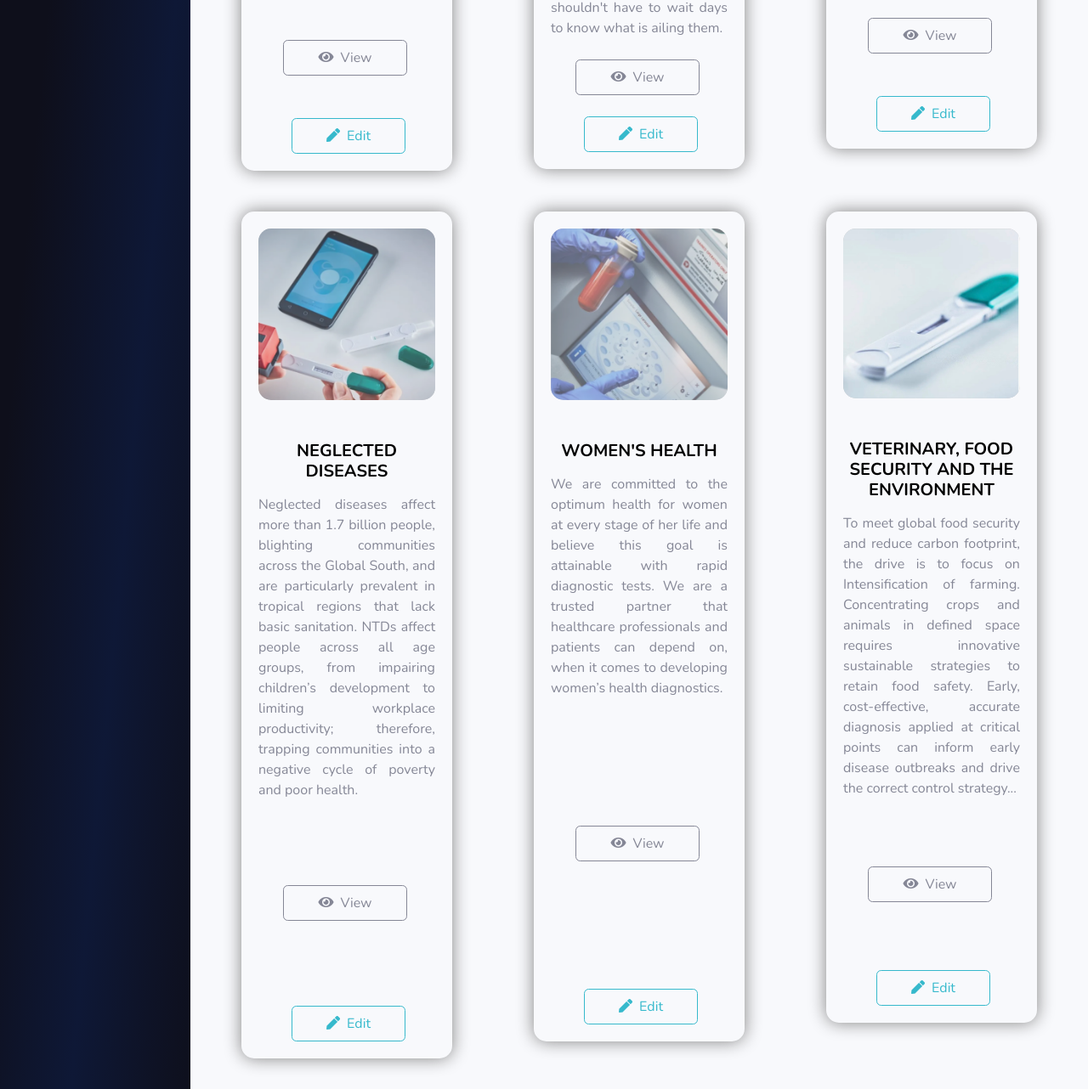
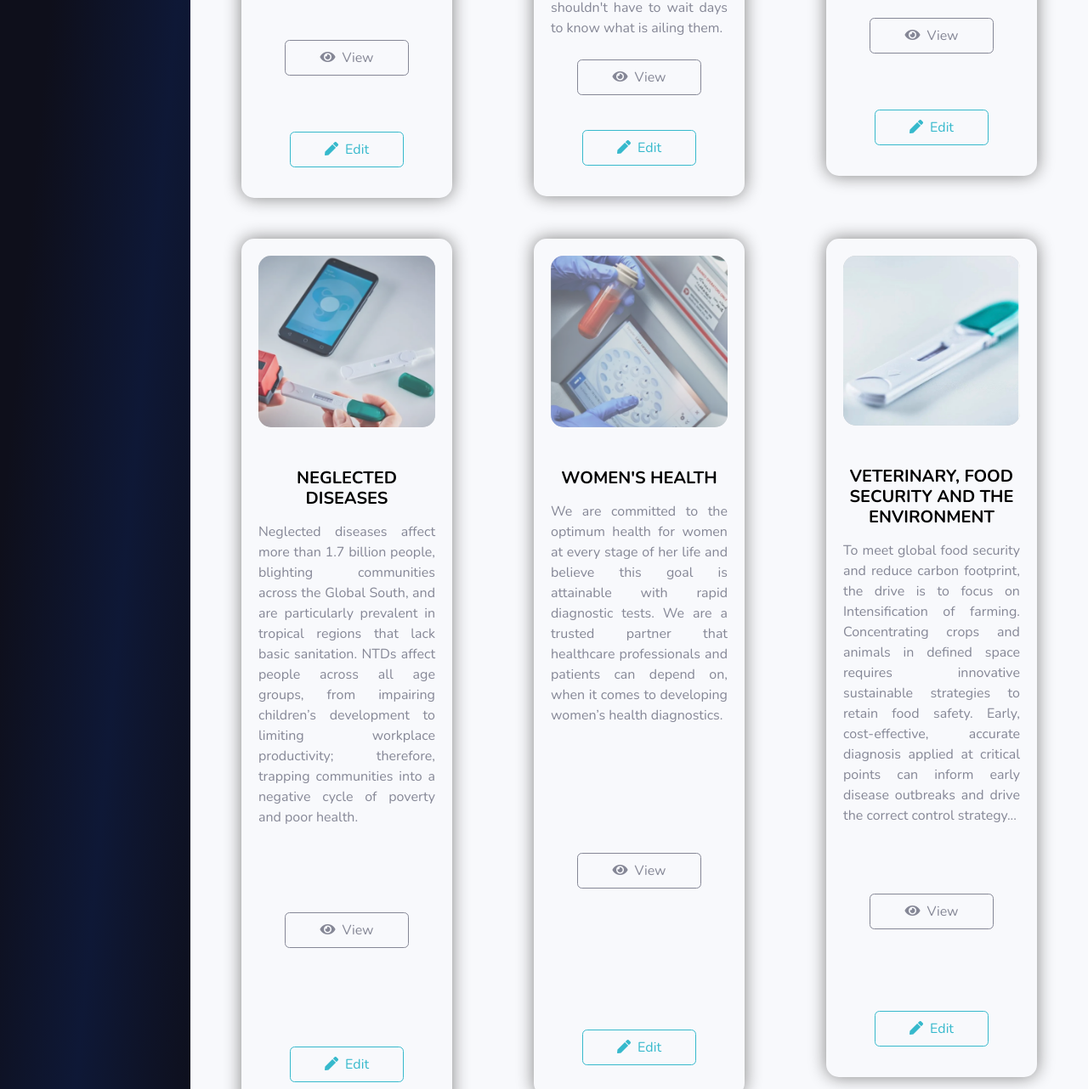
Before and after one commit to Faizanfaizi1997/Biologica---Admin-Panel, a website with bundled scripts: page product.html in a window 1280 px wide. Shown: the part 950-2232 px from the top of the page at 85% size. Built offline with nearby package versions, Linux system fonts and the light colour scheme.

Commit message:
Update product.html

```diff
--- a/product.html
+++ b/product.html
@@ -175,9 +175,9 @@
                                     <div class="text">
                                         <h5>RESPIRATORY DISEASES</h5>
                                         <p>Chronic respiratory diseases affect nearly 550 million worldwide. Although these conditions are incurable, treatment is available to manage symptoms. Rapid diagnostic tests are crucial in the early detection of an exacerbation, thereby limiting the potential of unfavourable health consequences and improving the patient’s quality of life.</p>
-                                        <button class="btn btn-outline-secondary mr-1" data-toggle="modal" data-target="#view-products"><i
+                                        <button class="btn btn-outline-secondary mb-3" data-toggle="modal" data-target="#view-products"><i
                                             class="fas fa-eye pr-1"></i> View</button>
-                                        <button class="btn btn-outline-info ml-1" data-toggle="modal" data-target="#edit-products"><i
+                                        <button class="btn btn-outline-info mb-3" data-toggle="modal" data-target="#edit-products"><i
                                             class="fas fa-pen pr-1"></i> Edit</button>
                                     </div>
                                 </div>
@@ -191,9 +191,9 @@
                                     <div class="text">
                                         <h5>INFECTIOUS DISEASES</h5>
                                         <p>Lateral flow tests are widely seen as vital tools in the fight against infectious disease. Rapid, point-of-cares tests enable health care workers to make quick decisions near the patient. This can be especially important for life threatening diseases like sepsis. It is also critical in lower resource settings, where access to labs is limited. People shouldn't have to wait days to know what is ailing them.</p>
-                                        <button class="btn btn-outline-secondary mr-1" data-toggle="modal" data-target="#view-products"><i
+                                        <button class="btn btn-outline-secondary mb-3" data-toggle="modal" data-target="#view-products"><i
                                             class="fas fa-eye pr-1"></i> View</button>
-                                        <button class="btn btn-outline-info ml-1" data-toggle="modal" data-target="#edit-products"><i
+                                        <button class="btn btn-outline-info mb-3" data-toggle="modal" data-target="#edit-products"><i
                                             class="fas fa-pen pr-1"></i> Edit</button>
                                     </div>
                                 </div>
@@ -207,9 +207,9 @@
                                     <div class="text">
                                         <h5>EPIDEMICS</h5>
                                         <p>Chronic respiratory diseases affect nearly 550 million worldwide. Although these conditions are incurable, treatment is available to manage symptoms. Rapid diagnostic tests are crucial in the early detection of an exacerbation, thereby limiting the potential of unfavourable health consequences and improving the patient’s quality of life.</p>
-                                        <button class="btn btn-outline-secondary mr-1" data-toggle="modal" data-target="#view-products"><i
+                                        <button class="btn btn-outline-secondary mb-3" data-toggle="modal" data-target="#view-products"><i
                                             class="fas fa-eye pr-1"></i> View</button>
-                                        <button class="btn btn-outline-info ml-1" data-toggle="modal" data-target="#edit-products"><i
+                                        <button class="btn btn-outline-info mb-3" data-toggle="modal" data-target="#edit-products"><i
                                             class="fas fa-pen pr-1"></i> Edit</button>
                                     </div>
                                 </div>
@@ -227,9 +227,9 @@
                                     <div class="text">
                                         <h5>NEGLECTED DISEASES</h5>
                                         <p>Neglected diseases affect more than 1.7 billion people, blighting communities across the Global South, and are particularly prevalent in tropical regions that lack basic sanitation. NTDs affect people across all age groups, from impairing children’s development to limiting workplace productivity; therefore, trapping communities into a negative cycle of poverty and poor health.</p>
-                                        <button class="btn btn-outline-secondary mr-1" data-toggle="modal" data-target="#view-products"><i
+                                        <button class="btn btn-outline-secondary mb-3" data-toggle="modal" data-target="#view-products"><i
                                             class="fas fa-eye pr-1"></i> View</button>
-                                        <button class="btn btn-outline-info ml-1" data-toggle="modal" data-target="#edit-products"><i
+                                        <button class="btn btn-outline-info mb-3" data-toggle="modal" data-target="#edit-products"><i
                                             class="fas fa-pen pr-1"></i> Edit</button>
                                     </div>
                                 </div>
@@ -243,9 +243,9 @@
                                     <div class="text">
                                         <h5>WOMEN'S HEALTH</h5>
                                         <p>We are committed to the optimum health for women at every stage of her life and believe this goal is attainable with rapid diagnostic tests. We are a trusted partner that healthcare professionals and patients can depend on, when it comes to developing women’s health diagnostics.</p>
-                                        <button class="btn btn-outline-secondary mr-1" data-toggle="modal" data-target="#view-products"><i
+                                        <button class="btn btn-outline-secondary mb-3" data-toggle="modal" data-target="#view-products"><i
                                             class="fas fa-eye pr-1"></i> View</button>
-                                        <button class="btn btn-outline-info ml-1" data-toggle="modal" data-target="#edit-products"><i
+                                        <button class="btn btn-outline-info mb-3" data-toggle="modal" data-target="#edit-products"><i
                                             class="fas fa-pen pr-1"></i> Edit</button>
                                     </div>
                                 </div>
@@ -259,9 +259,9 @@
                                     <div class="text">
                                         <h5>VETERINARY, FOOD SECURITY AND THE ENVIRONMENT</h5>
                                         <p>To meet global food security and reduce carbon footprint, the drive is to focus on Intensification of farming. Concentrating crops and animals in defined space requires innovative sustainable strategies to retain food safety. Early, cost-effective, accurate diagnosis applied at critical points can inform early disease outbreaks and drive the correct control strategy...</p>
-                                        <button class="btn btn-outline-secondary mr-1" data-toggle="modal" data-target="#view-products"><i
+                                        <button class="btn btn-outline-secondary mb-3" data-toggle="modal" data-target="#view-products"><i
                                             class="fas fa-eye pr-1"></i> View</button>
-                                        <button class="btn btn-outline-info ml-1" data-toggle="modal" data-target="#edit-products"><i
+                                        <button class="btn btn-outline-info mb-3" data-toggle="modal" data-target="#edit-products"><i
                                             class="fas fa-pen pr-1"></i> Edit</button>
                                     </div>
                                 </div>
```
